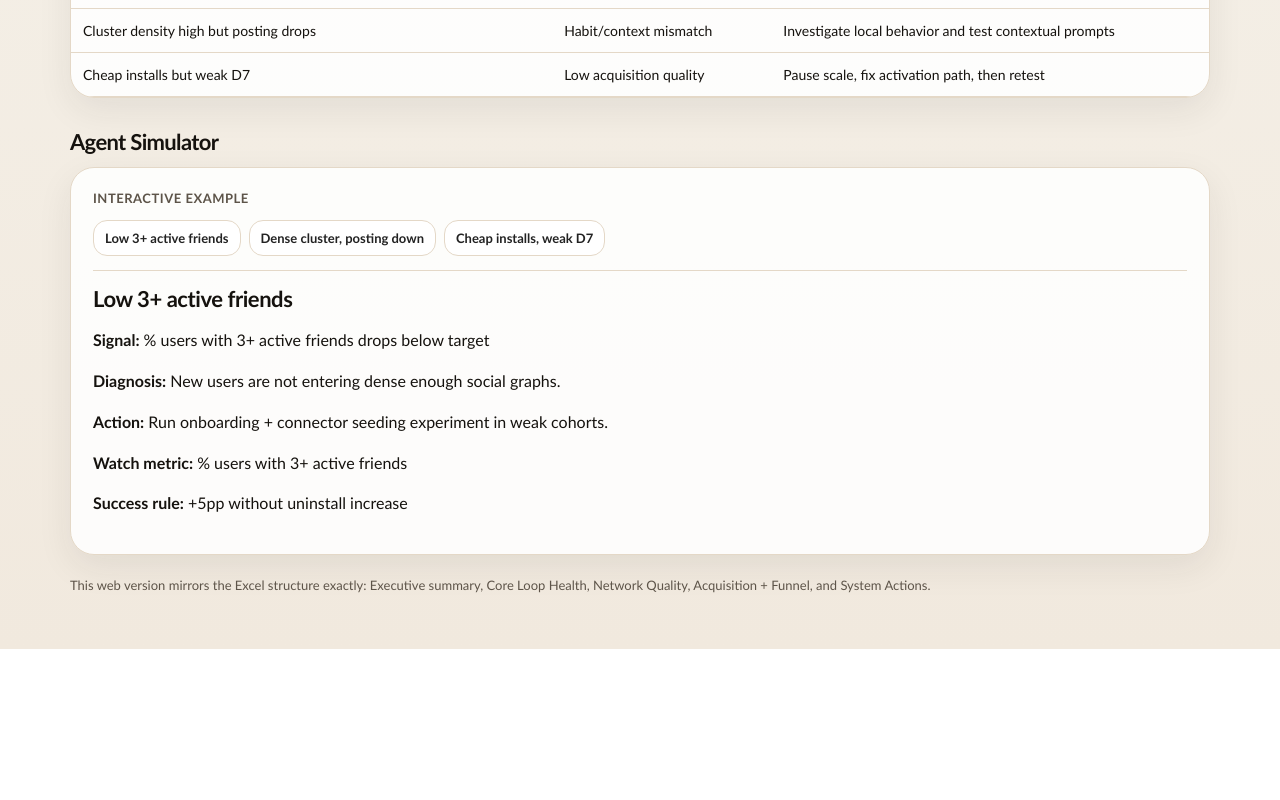
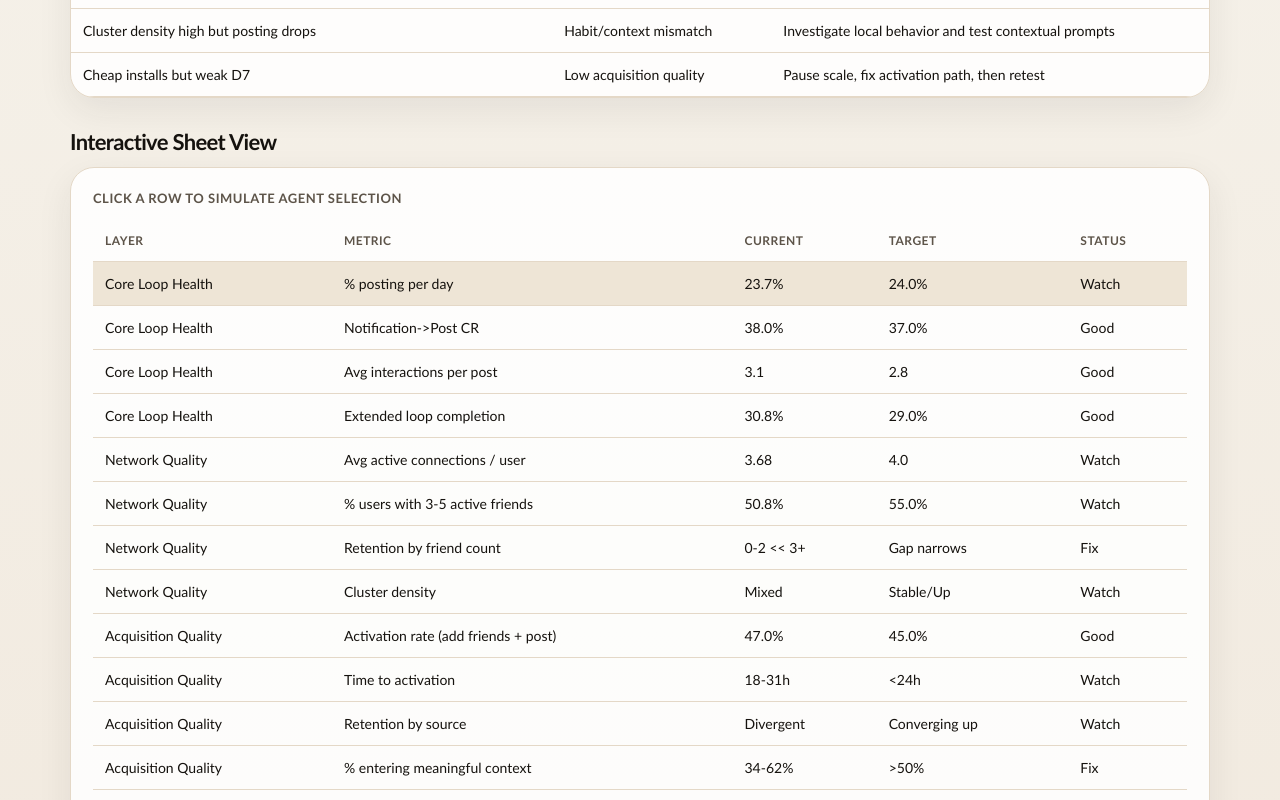
Before and after one commit to vicngmi/bereal-growth-agent-prototype, a Next.js app: page / in a window 1280 px wide. Shown: the part 1540-2340 px from the top of the page. Before the commit the page ends 2189 px from the top, so only its background shows below. Built offline with nearby package versions, Linux system fonts and the light colour scheme.

Commit message:
Make agent interaction spreadsheet-like with selectable rows

```diff
--- a/app/globals.css
+++ b/app/globals.css
@@ -65,6 +65,9 @@ button:disabled { opacity: .7; cursor: default; }
 table { width: 100%; border-collapse: collapse; min-width: 780px; }
 th, td { padding: 13px 12px; border-bottom: 1px solid var(--line); text-align: left; font-size: 14px; }
 th { color: var(--muted); font-size: 12px; text-transform: uppercase; letter-spacing: .04em; }
+.sheet-grid tbody tr { cursor: pointer; }
+.sheet-grid tbody tr:hover { background: #f7f3eb; }
+.sheet-grid tbody tr.row-selected { background: #eee5d6; }
 .footer { margin-top: 22px; color: var(--muted); font-size: 13px; }
 @media (max-width: 850px) {
   .hero { grid-template-columns: 1fr; }
--- a/app/page.tsx
+++ b/app/page.tsx
@@ -22,37 +22,22 @@ function signalClass(signal: string) {
 }
 
 export default function Page() {
-  const scenarios = [
-    {
-      id: "friends",
-      label: "Low 3+ active friends",
-      signal: "% users with 3+ active friends drops below target",
-      diagnosis: "New users are not entering dense enough social graphs.",
-      action: "Run onboarding + connector seeding experiment in weak cohorts.",
-      metric: "% users with 3+ active friends",
-      success: "+5pp without uninstall increase"
-    },
-    {
-      id: "cluster",
-      label: "Dense cluster, posting down",
-      signal: "Cluster density is high but posting per day drops",
-      diagnosis: "Network exists, but participation habit is weakening.",
-      action: "Run contextual prompt/theme experiment and investigate local behavior.",
-      metric: "% posting per day",
-      success: "+4pp posting rate in 2 weeks"
-    },
-    {
-      id: "ua",
-      label: "Cheap installs, weak D7",
-      signal: "CPI looks efficient but D7 retention is weak",
-      diagnosis: "Acquisition is bringing isolated or low-intent users.",
-      action: "Pause scale in weak sources; retarget to real-world clusters.",
-      metric: "D7 retention by source",
-      success: "D7 above threshold before budget increase"
-    }
+  const sheetRows = [
+    { layer: "Core Loop Health", metric: "% posting per day", current: "23.7%", target: "24.0%", status: "Watch", decision: "If 2+ loop metrics are below target for 2 weeks, pause scaling and fix loop first." },
+    { layer: "Core Loop Health", metric: "Notification->Post CR", current: "38.0%", target: "37.0%", status: "Good", decision: "Healthy. Keep monitoring by platform and cohort." },
+    { layer: "Core Loop Health", metric: "Avg interactions per post", current: "3.1", target: "2.8", status: "Good", decision: "Healthy. Continue loop quality experiments." },
+    { layer: "Core Loop Health", metric: "Extended loop completion", current: "30.8%", target: "29.0%", status: "Good", decision: "Watch for abrupt cohort-level declines." },
+    { layer: "Network Quality", metric: "Avg active connections / user", current: "3.68", target: "4.0", status: "Watch", decision: "Increase dense-cluster seeding before paid expansion." },
+    { layer: "Network Quality", metric: "% users with 3-5 active friends", current: "50.8%", target: "55.0%", status: "Watch", decision: "Trigger onboarding + connector seeding experiments." },
+    { layer: "Network Quality", metric: "Retention by friend count", current: "0-2 << 3+", target: "Gap narrows", status: "Fix", decision: "Priority: close D7 gap between 0-2 and 3+ friend cohorts." },
+    { layer: "Network Quality", metric: "Cluster density", current: "Mixed", target: "Stable/Up", status: "Watch", decision: "If density stays high but posting falls, investigate local behavior." },
+    { layer: "Acquisition Quality", metric: "Activation rate (add friends + post)", current: "47.0%", target: "45.0%", status: "Good", decision: "Scale only sources where post-activation quality stays strong." },
+    { layer: "Acquisition Quality", metric: "Time to activation", current: "18-31h", target: "<24h", status: "Watch", decision: "Reduce activation time in weak cohorts before scaling spend." },
+    { layer: "Acquisition Quality", metric: "Retention by source", current: "Divergent", target: "Converging up", status: "Watch", decision: "Cut low-quality sources even if CPI looks efficient." },
+    { layer: "Acquisition Quality", metric: "% entering meaningful context", current: "34-62%", target: ">50%", status: "Fix", decision: "Retarget to real-world clusters and context-first invites." }
   ];
-  const [selectedId, setSelectedId] = useState(scenarios[0].id);
-  const selected = scenarios.find((s) => s.id === selectedId) || scenarios[0];
+  const [selectedRowIndex, setSelectedRowIndex] = useState(0);
+  const selectedRow = sheetRows[selectedRowIndex];
 
   const coreLoop = kpis.slice(0, 3);
   const network = kpis.slice(3, 5);
@@ -155,27 +140,38 @@ export default function Page() {
         </table>
       </div>
 
-      <h2 className="section-title">Agent Simulator</h2>
+      <h2 className="section-title">Interactive Sheet View</h2>
       <div className="card agent">
-        <div className="eyebrow">Interactive example</div>
-        <div className="chips">
-          {scenarios.map((scenario) => (
-            <button
-              className="chip"
-              key={scenario.id}
-              onClick={() => setSelectedId(scenario.id)}
-            >
-              {scenario.label}
-            </button>
-          ))}
+        <div className="eyebrow">Click a row to simulate agent selection</div>
+        <div className="table-wrap">
+          <table className="sheet-grid">
+            <thead>
+              <tr>
+                <th>Layer</th><th>Metric</th><th>Current</th><th>Target</th><th>Status</th>
+              </tr>
+            </thead>
+            <tbody>
+              {sheetRows.map((row, index) => (
+                <tr
+                  key={`${row.layer}-${row.metric}`}
+                  className={index === selectedRowIndex ? "row-selected" : ""}
+                  onClick={() => setSelectedRowIndex(index)}
+                >
+                  <td>{row.layer}</td>
+                  <td>{row.metric}</td>
+                  <td>{row.current}</td>
+                  <td>{row.target}</td>
+                  <td>{row.status}</td>
+                </tr>
+              ))}
+            </tbody>
+          </table>
         </div>
         <div className="answer">
-          <h2>{selected.label}</h2>
-          <p><strong>Signal:</strong> {selected.signal}</p>
-          <p><strong>Diagnosis:</strong> {selected.diagnosis}</p>
-          <p><strong>Action:</strong> {selected.action}</p>
-          <p><strong>Watch metric:</strong> {selected.metric}</p>
-          <p><strong>Success rule:</strong> {selected.success}</p>
+          <h2>Selected Range: Row {selectedRowIndex + 1}</h2>
+          <p><strong>Layer:</strong> {selectedRow.layer}</p>
+          <p><strong>Metric:</strong> {selectedRow.metric}</p>
+          <p><strong>Decision logic:</strong> {selectedRow.decision}</p>
         </div>
       </div>
 
```
